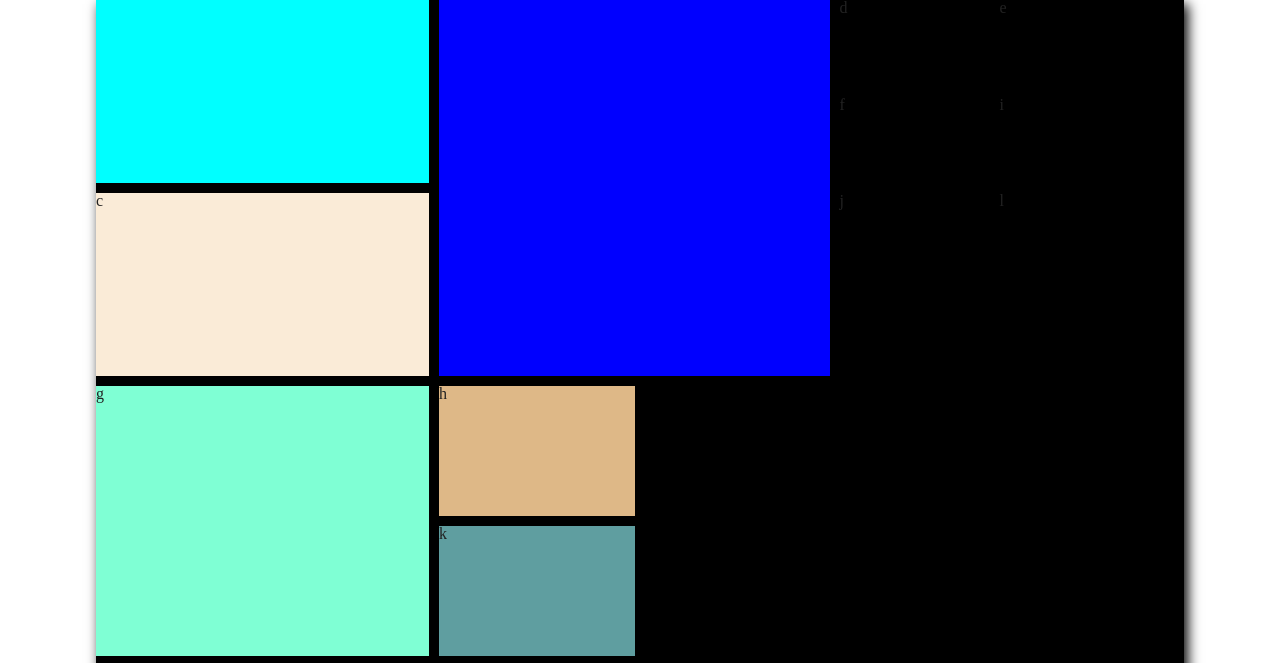
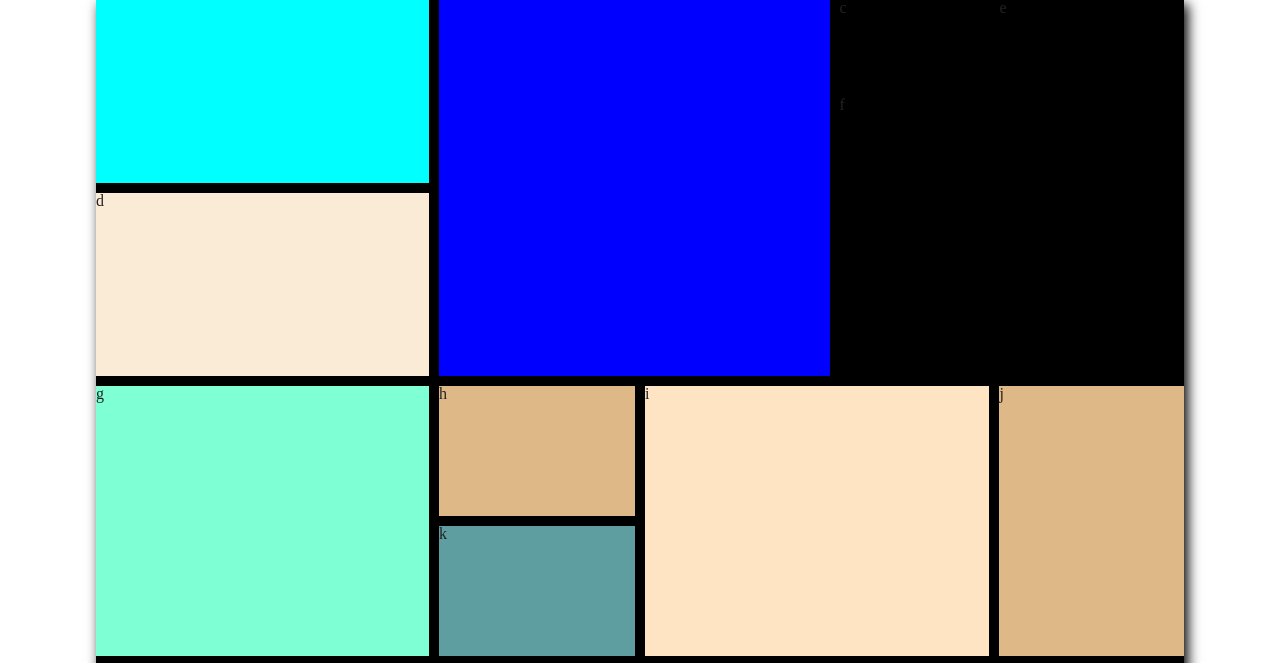
Before and after one commit to vasavipailla/css_grid, a plain HTML site: page index.html in a window 1280 px wide. Shown: the top 663 px of the page. Drawn offline with Linux system fonts and the light colour scheme.

Commit message:
more rows and colums

```diff
--- a/index.html
+++ b/index.html
@@ -21,7 +21,7 @@
             <div class="grid i">i</div>
             <div class="grid j">j</div>
             <div class="grid k">k</div>
-            <div class="grid l">l</div>
+            <div class="grid l">MY COLOR PALETE</div>
         </div>
         </main>
     <body>
--- a/styles/index.css
+++ b/styles/index.css
@@ -49,11 +49,12 @@ main {
     background-color:blue;
 }
 
-.c {
+.d {
     grid-column:1/3;
     grid-row:3/5;
     background-color: antiquewhite;
 }
+
 
 .g {
     grid-column:1/3;
@@ -72,3 +73,25 @@ main {
     grid-row:6/7;
     background-color: cadetblue;
 }
+
+.i {
+    grid-column:4/6;
+    grid-row:5/7;
+    background-color: bisque;
+}
+
+.j {
+    grid-column:6/7;
+    grid-row:5/7;
+    background-color: burlywood;
+}
+
+.l {
+    display: flex;
+    justify-content: center;
+    align-items: center;
+    grid-column:1/7;
+    grid-row:7/8;
+    background-color:cornflowerblue;
+    font-size: 50px;
+}
```
